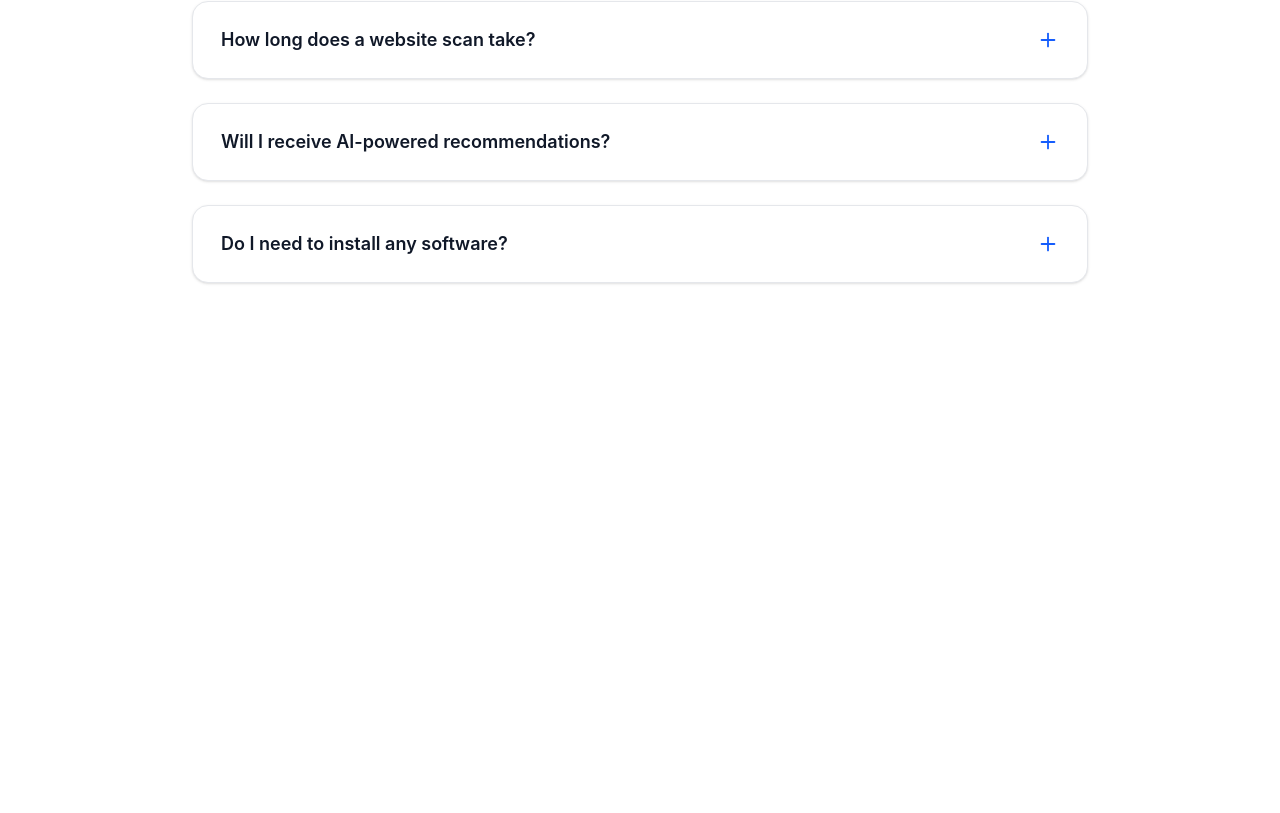
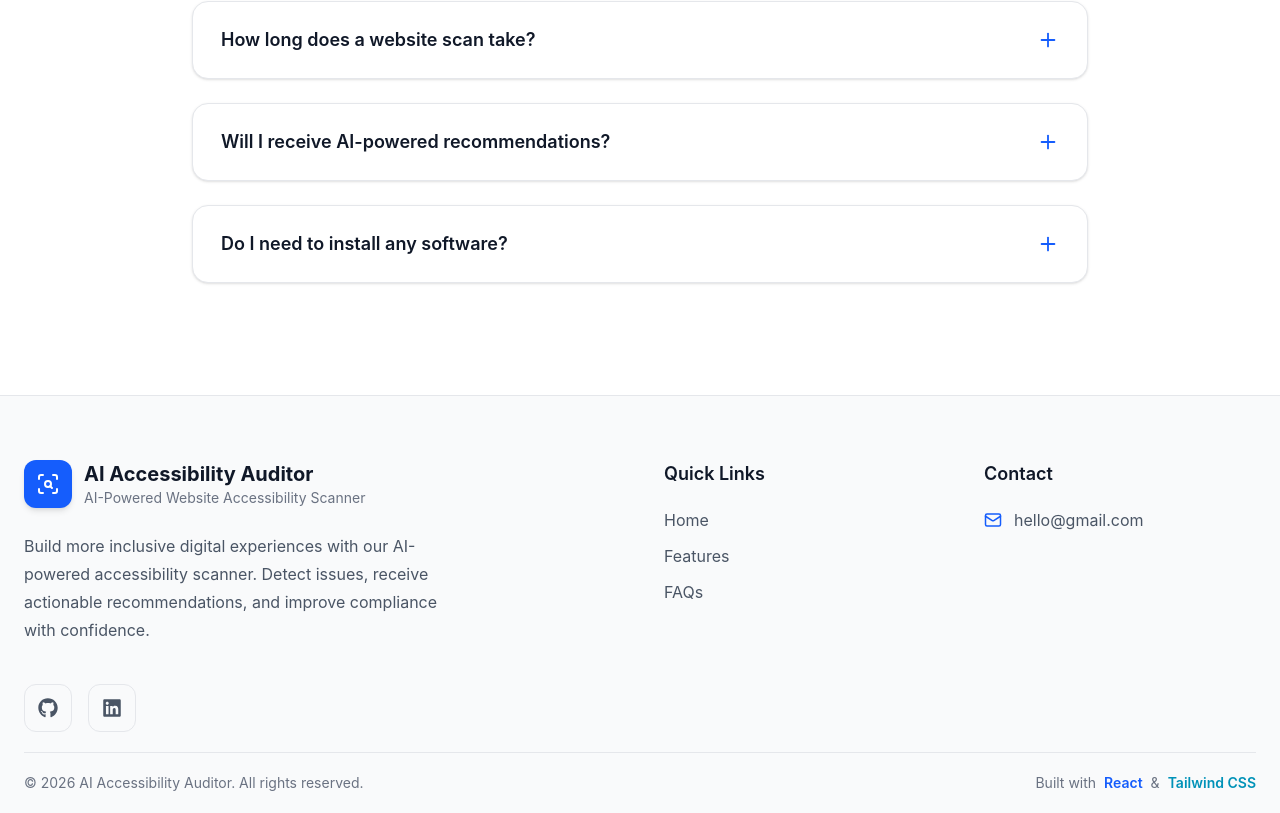
Before and after one commit to suryakanta-mohanty/ai-accessibility-auditor, a React app in the folder frontend/: page / in a window 1280 px wide. Shown: the part 6015-6828 px from the top of the page. Before the commit the page ends 6410 px from the top, so only its background shows below. Built offline with nearby package versions, Linux system fonts and the light colour scheme; the HTML template or start-up script is replaced by a standard one.

Commit message:
Completed landing page UI with CTA, FAQ and Footer

```diff
--- a/frontend/package.json
+++ b/frontend/package.json
@@ -14,6 +14,7 @@
     "lucide-react": "^1.22.0",
     "react": "^19.2.7",
     "react-dom": "^19.2.7",
+    "react-icons": "^5.7.0",
     "react-router-dom": "^7.18.0",
     "tailwindcss": "^4.3.2"
   },
--- /dev/null
+++ b/frontend/src/components/sections/Footer.jsx
@@ -0,0 +1,168 @@
+import {
+  ScanSearch,
+  Mail,
+  ArrowUp,
+} from "lucide-react";
+
+import {
+  FaGithub,
+  FaLinkedin,
+} from "react-icons/fa6";
+
+function Footer(){
+  return(
+
+    <footer className="border-t border-gray-200 bg-gray-50">
+
+      <div className="mx-auto max-w-7xl px-6 pt-16 pb-5">
+
+        {/* Top Section */}
+        <div className="grid gap-12 md:grid-cols-2 lg:grid-cols-4">
+
+          <div className="lg:col-span-2">
+            <div className="flex items-center gap-3">
+
+              <div className="flex h-12 w-12 items-center justify-center rounded-xl bg-blue-600 text-white shadow-md">
+                <ScanSearch size={24} />
+              </div>
+
+              <div>
+                <h3 className="text-xl font-bold text-gray-900">
+                  AI Accessibility Auditor
+                </h3>
+
+                <p className="text-sm text-gray-500">
+                  AI-Powered Website Accessibility Scanner
+                </p>
+              </div>
+
+            </div>
+
+            <p className="mt-6 max-w-md leading-7 text-gray-600">
+              Build more inclusive digital experiences with our AI-powered accessibility scanner. Detect issues, receive actionable recommendations, and improve compliance with confidence.
+            </p>
+
+            {/* Social Icon */}
+            <div className="mt-10 flex items-center gap-4">
+              <a
+                href="#"
+                className="flex h-12 w-12 items-center justify-center rounded-xl border border-gray-200 text-gray-600 transition-all duration-300 hover:-translate-y-1 hover:border-blue-600 hover:bg-blue-600 hover:text-white"
+              >
+                <FaGithub size={20} />
+              </a>
+
+              <a
+                href="#"
+                className="flex h-12 w-12 items-center justify-center rounded-xl border border-gray-200 text-gray-600 transition-all duration-300 hover:-translate-y-1 hover:border-blue-600 hover:bg-blue-600 hover:text-white"
+              >
+                <FaLinkedin size={20} />
+              </a>
+            </div>
+
+          </div>
+
+          {/* Quick Links */}
+          <div>
+
+            <h4 className="text-lg font-semibold text-gray-900">
+              Quick Links
+            </h4>
+
+            <ul className="mt-5 space-y-3">
+              <li>
+                <a
+                  href="#"
+                  className="text-gray-600 transition-colors duration-300 hover:text-blue-600"
+                >
+                  Home
+                </a>
+              </li>
+
+              <li>
+                <a
+                  href="#"
+                  className="text-gray-600 transition-colors duration-300 hover:text-blue-600"
+                >
+                  Features
+                </a>
+              </li>
+
+              <li>
+                <a
+                  href="#"
+                  className="text-gray-600 transition-colors duration-300 hover:text-blue-600"
+                >
+                  FAQs
+                </a>
+              </li>
+            </ul>
+
+          </div>
+
+          {/* Contact */}
+          <div>
+
+            <h4 className="text-lg font-semibold text-gray-900">
+              Contact
+            </h4>
+
+            <ul className="mt-5 space-y-4">
+              <li className="flex items-center gap-3">
+
+                <Mail
+                  size={18}
+                  className="text-blue-600"
+                />
+
+                <a
+                  href="#"
+                  className="text-gray-600 transition-colors duration-300 hover:text-blue-600"
+                >
+                  hello@gmail.com
+                </a>
+
+              </li>
+            </ul>
+
+          </div>
+
+        </div>
+
+        {/* Divider */}
+        <div className="my-5 border-t border-gray-200"></div>
+
+        {/* Bottom Section */}
+        <div className="flex flex-col items-center justify-between gap-5 text-sm text-gray-500 md:flex-row">
+
+          <p>
+            <span>&copy;</span> {" "}2026 AI Accessibility Auditor. All rights reserved.
+          </p>
+
+          <div className="flex items-center gap-2">
+            <span>Built with</span>
+            <span className="font-semibold text-blue-600">
+              React
+            </span>
+            <span>&</span>
+            <span className="font-semibold text-cyan-600">
+              Tailwind CSS
+            </span>
+          </div>
+
+        </div>
+
+      </div>
+
+      <button
+        onClick={() => window.scrollTo({ top: 0, behavior: "smooth" })}
+        className="fixed bottom-16 right-8 flex h-12 w-12 cursor-pointer items-center justify-center rounded-full bg-blue-600 text-white shadow-lg transition-all duration-300 hover:-translate-y-1 hover:bg-blue-700"
+      >
+        <ArrowUp size={20} />
+      </button>
+
+    </footer>
+
+  );
+}
+
+export default Footer;
--- a/frontend/src/pages/Home/Home.jsx
+++ b/frontend/src/pages/Home/Home.jsx
@@ -8,6 +8,7 @@ import ReportPreview from "../../components/common/ReportPreview";
 import Testimonials from "../../components/common/Testimonials";
 import CTA from "../../components/sections/CTA";
 import FAQ from "../../components/sections/FAQ";
+import Footer from "../../components/sections/Footer";
 
 
 function Home(){
@@ -23,6 +24,7 @@ function Home(){
       <Features />
       <CTA />
       <FAQ />
+      <Footer />
     </>
   );
 }
```
Also changed, not shown: 1 other file (tests, documents, lock files or other folders).
